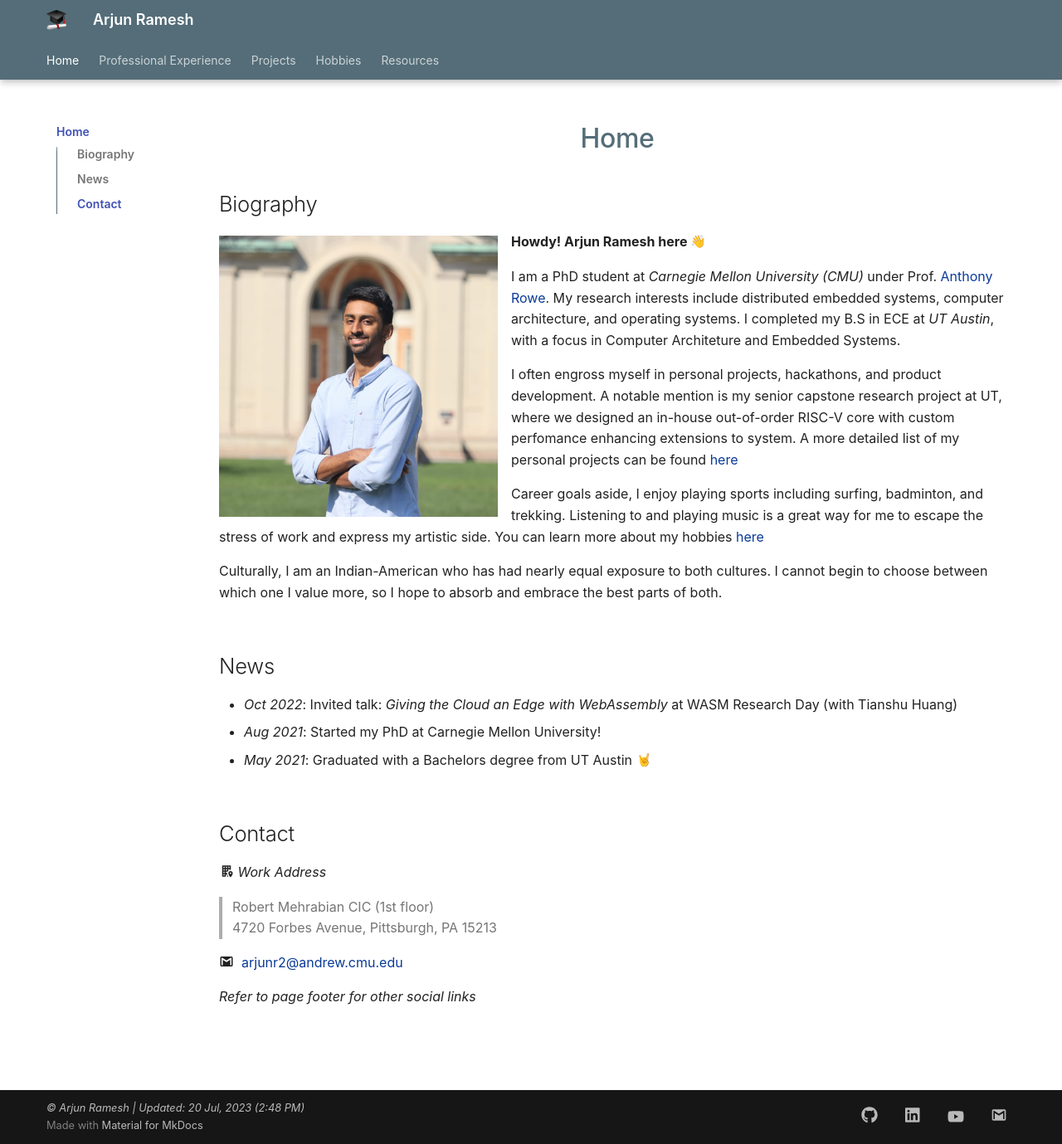
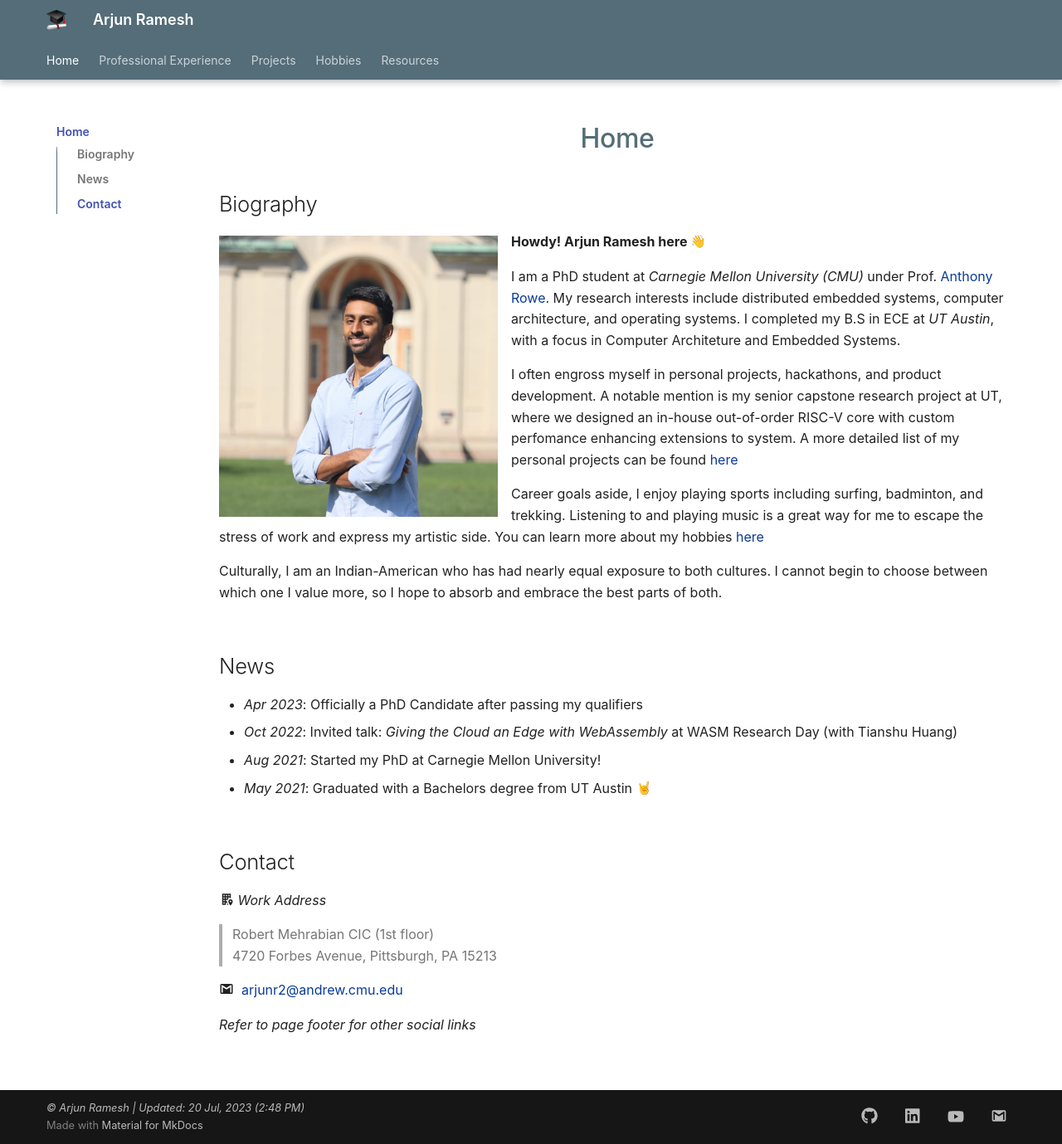
Before and after one commit to arjunr2/personal-website, an MkDocs documentation site: the page built from docs/index.md, in a window 1280 px wide and 1379 px high. Shown: the whole window at 83% size. Built offline with MkDocs 1.6.1 and Material for MkDocs 9.7.7, drawn with Linux system fonts in a browser that asks for light colours; emoji names are drawn with the system emoji font; some web fonts are replaced.

Commit message:
Added quals info and requirements

```diff
--- a/docs/index.md
+++ b/docs/index.md
@@ -25,6 +25,7 @@ parts of both.
 
 <br/>
 ## News
+* *Apr 2023*: Officially a PhD Candidate after passing my qualifiers
 * *Oct 2022*: Invited talk: *Giving the Cloud an Edge with WebAssembly* at WASM Research Day (with Tianshu Huang)
 * *Aug 2021*: Started my PhD at Carnegie Mellon University!
 * *May 2021*: Graduated with a Bachelors degree from UT Austin :metal:
--- /dev/null
+++ b/requirements.txt
@@ -0,0 +1 @@
+jinja2<3.1.0
```
